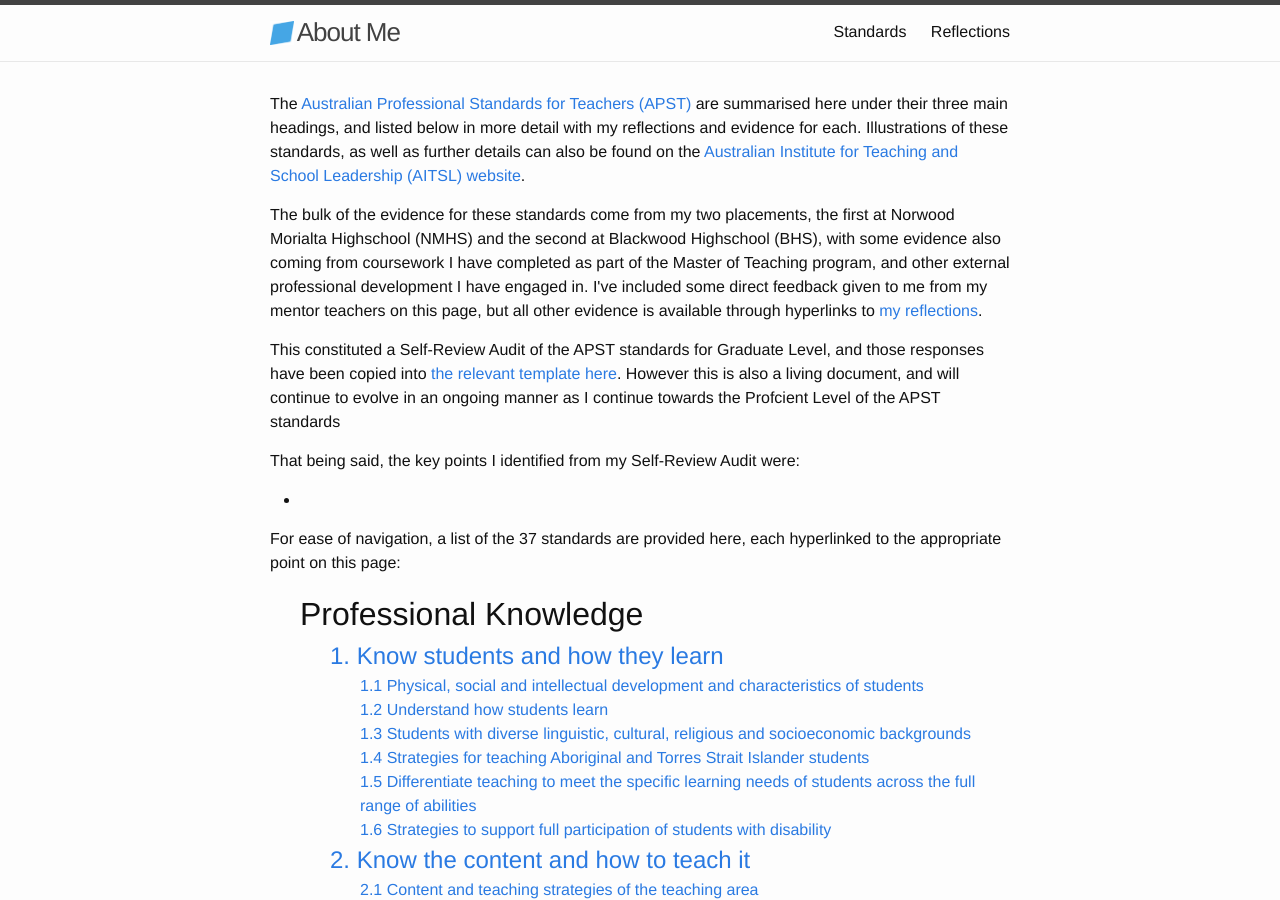
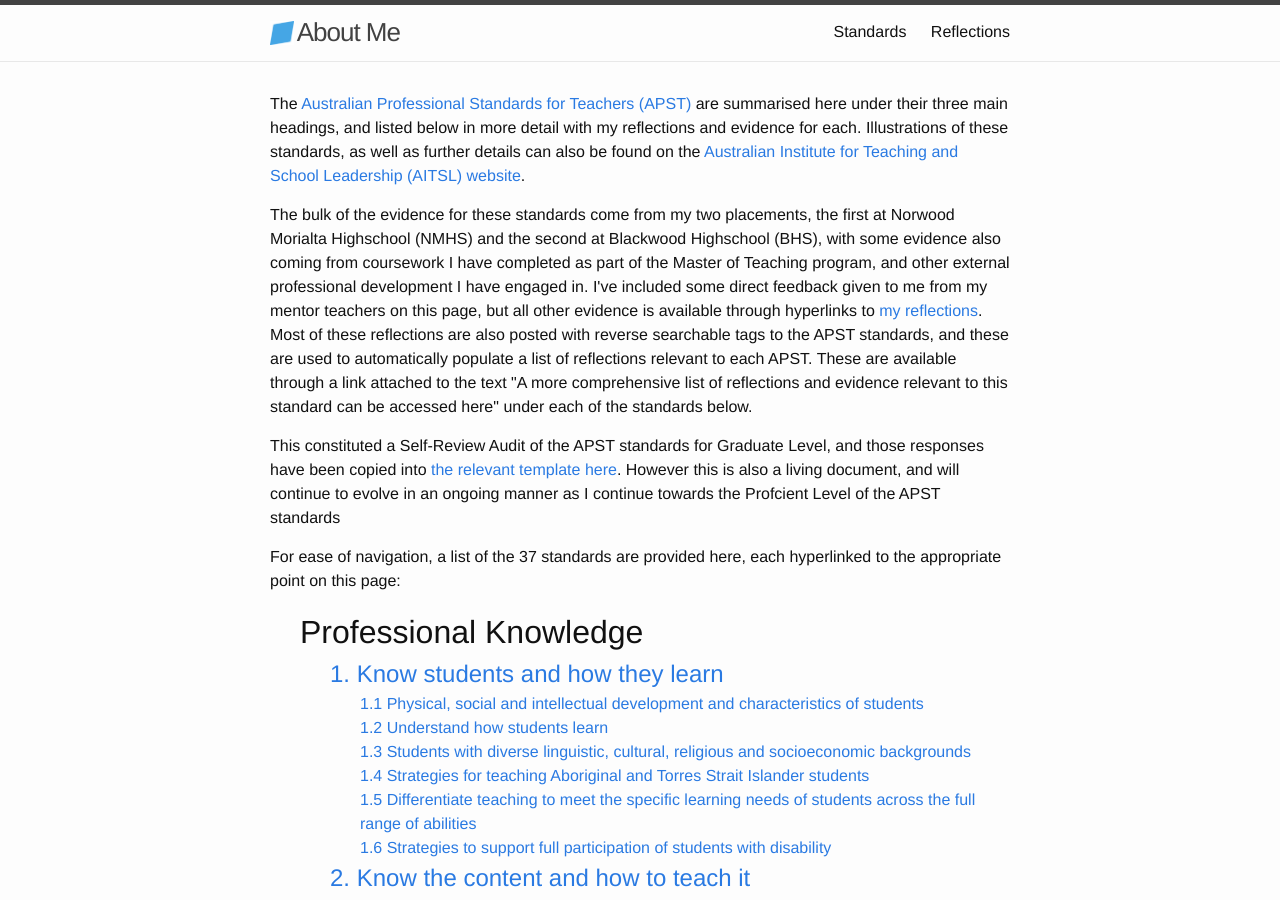
Before and after one commit to Armadilloa16/eportfolio, a Jekyll site: the page built from apst.html, in a window 1280 px wide and 900 px high. Built offline with Jekyll 4.4.1, drawn with Linux system fonts in a browser that asks for light colours.

Commit message:
Minor tidying

```diff
--- a/apst.html
+++ b/apst.html
@@ -6,15 +6,15 @@ permalink: /apst/
 
 <p>The  <a href="{{ site.baseurl }}/files/APST.pdf">Australian Professional Standards for Teachers (APST)</a> are summarised here under their three main headings, and listed below in more detail with my reflections and evidence for each. Illustrations of these standards, as well as further details can also be found on the <a href="https://www.aitsl.edu.au/teach/standards">Australian Institute for Teaching and School Leadership (AITSL) website</a>.</p>
 
-<p>The bulk of the evidence for these standards come from my two placements, the first at Norwood Morialta Highschool (NMHS) and the second at Blackwood Highschool (BHS), with some evidence also coming from coursework I have completed as part of the Master of Teaching program, and other external professional development I have engaged in. I've included some direct feedback given to me from my mentor teachers on this page, but all other evidence is available through hyperlinks to <a href="{{ site.baseurl }}/blog">my reflections</a>.</p>
+<p>The bulk of the evidence for these standards come from my two placements, the first at Norwood Morialta Highschool (NMHS) and the second at Blackwood Highschool (BHS), with some evidence also coming from coursework I have completed as part of the Master of Teaching program, and other external professional development I have engaged in. I've included some direct feedback given to me from my mentor teachers on this page, but all other evidence is available through hyperlinks to <a href="{{ site.baseurl }}/blog">my reflections</a>. Most of these reflections are also posted with reverse searchable tags to the APST standards, and these are used to automatically populate a list of reflections relevant to each APST. These are available through a link attached to the text "A more comprehensive list of reflections and evidence relevant to this standard can be accessed here" under each of the standards below.</p>
 
 <p>This constituted a Self-Review Audit of the APST standards for Graduate Level, and those responses have been copied into <a href="https://docs.google.com/document/d/1PiYiP2vZg1FYfGxkuWOpVCB6Nt5vgaAWKWLiqhJquGc/edit?usp=sharing">the relevant template here</a>. However this is also a living document, and will continue to evolve in an ongoing manner as I continue towards the Profcient Level of the APST standards</p>
 
-<p>That being said, the key points I identified from my Self-Review Audit were:
+<!-- <p>That being said, the key points I identified from my Self-Review Audit were:
 <ul>
 	<li></li>
 </ul>
-</p>
+</p> -->
 
 <p>For ease of navigation, a list of the 37 standards are provided here, each hyperlinked to the appropriate point on this page:</p>
 
```
